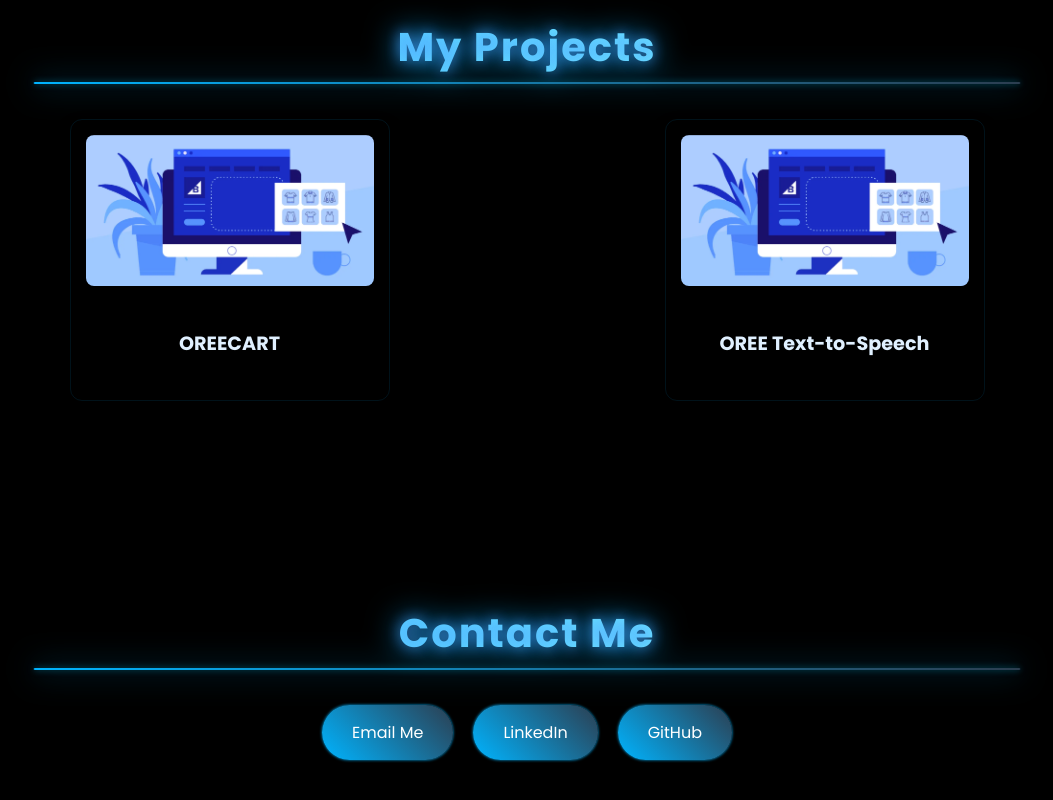
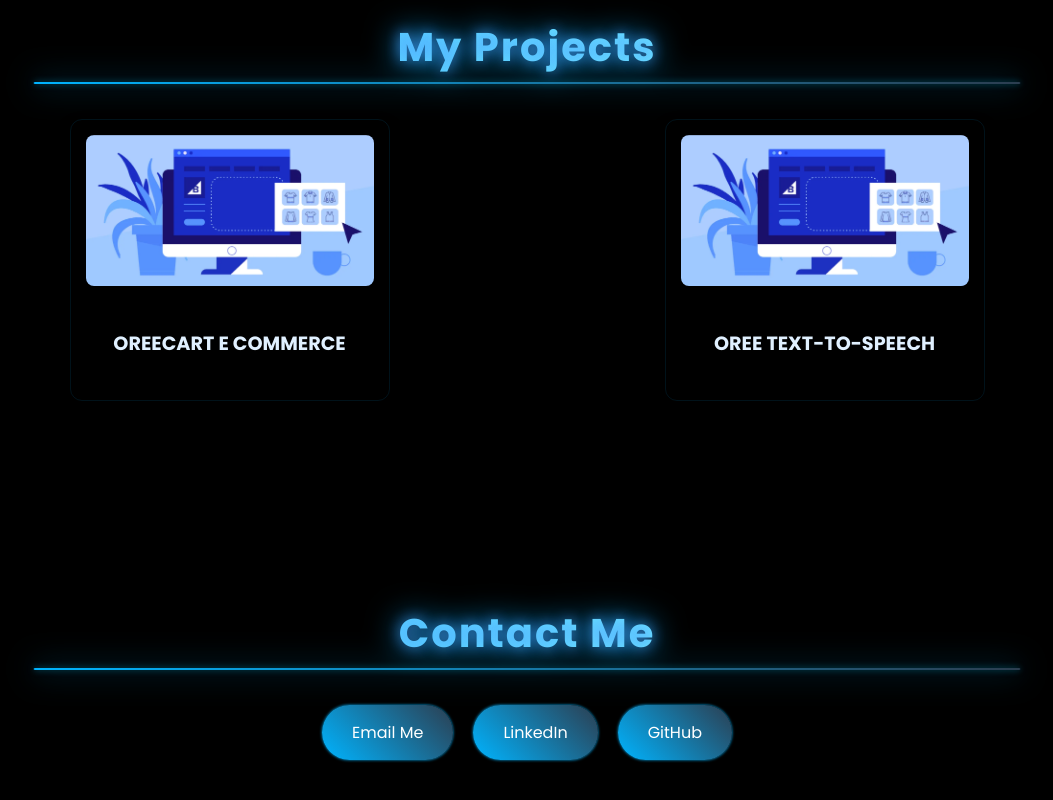
Before and after one commit to Anandgaadhe/anandgaadhe.github.io, a plain HTML site: page index.html in a window 1280 px wide. Shown: the part 3081-3881 px from the top of the page, without its empty margins (113-1166 px from the left). Drawn offline with Linux system fonts and the light colour scheme; animation ran at ten frames a second.

Commit message:
Update index.html

```diff
--- a/index.html
+++ b/index.html
@@ -157,14 +157,14 @@
                     <a href="https://oreecart-9vry.onrender.com/" target="_blank" style="display: block; width: 100%; height: 100%; position: absolute; top: 0; left: 0; z-index: 10;"></a>
                     <div class="project-content" style="position: relative; z-index: 5; padding: 15px;">
                         <img src="static/ecom.webp" alt="OREECART Project" style="width: 100%; height: auto; object-fit: cover; border-radius: 8px; margin-bottom: 15px; max-height: 160px;">
-                        <h3 style="font-size: 1.2rem; margin-bottom: 5px;">OREECART</h3>
+                        <h3 style="font-size: 1.2rem; margin-bottom: 5px;">OREECART E COMMERCE</h3>
                     </div>
                 </div>
                 <div class="project-card" style="position: relative; overflow: hidden; max-width: 320px; margin: 0 auto; box-shadow: 0 10px 20px rgba(0,0,0,0.2); border-radius: 12px;">
                     <a href="https://oree-text-to-speech.onrender.com/" target="_blank" style="display: block; width: 100%; height: 100%; position: absolute; top: 0; left: 0; z-index: 10;"></a>
                     <div class="project-content" style="position: relative; z-index: 5; padding: 15px;">
                         <img src="static/ecom.webp" alt="OREE Text-to-Speech Project" style="width: 100%; height: auto; object-fit: cover; border-radius: 8px; margin-bottom: 15px; max-height: 160px;">
-                        <h3 style="font-size: 1.2rem; margin-bottom: 5px;">OREE Text-to-Speech</h3>
+                        <h3 style="font-size: 1.2rem; margin-bottom: 5px;">OREE TEXT-TO-SPEECH </h3>
                     </div>
                 </div>
             </div>
```
